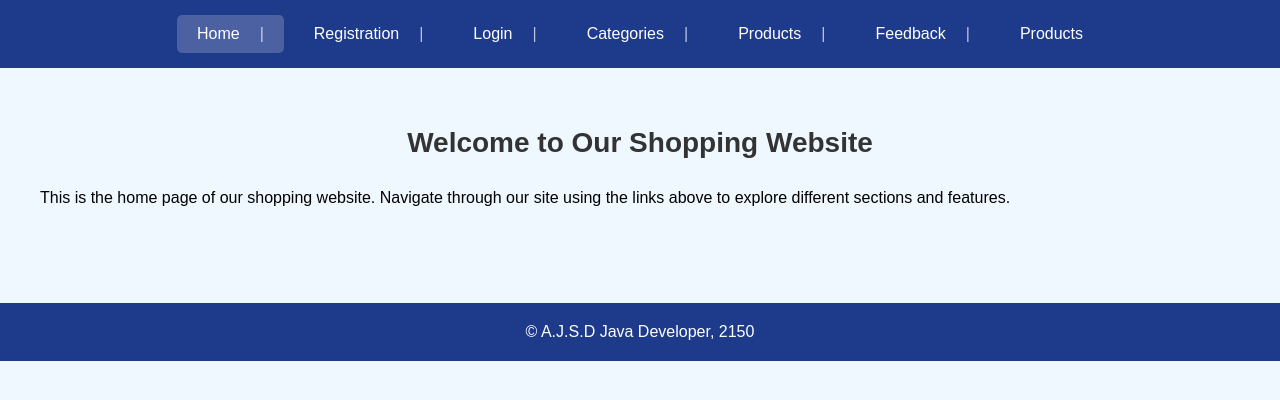
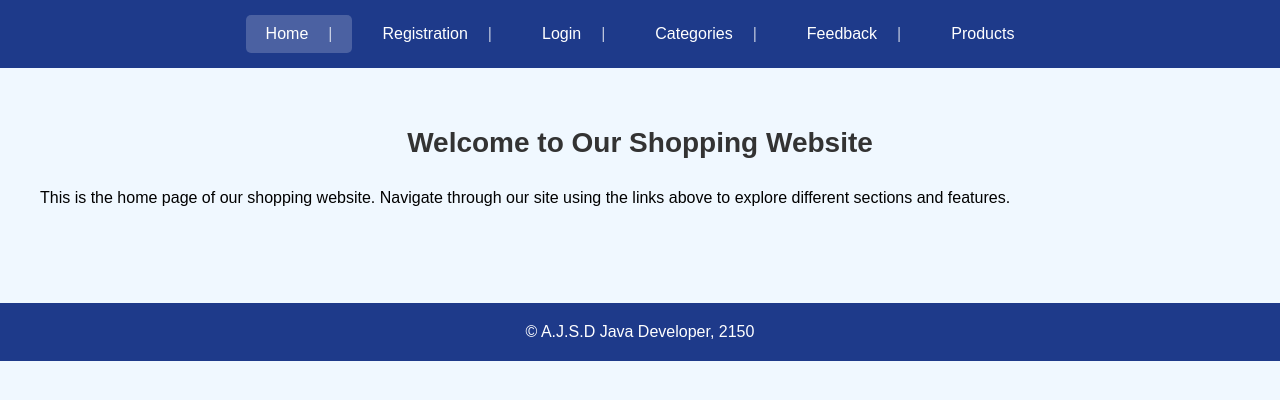
Before and after one commit to nimashkithmal/frist-front-end-project, a plain HTML site: page index.html in a window 1280 px wide. Drawn offline with Linux system fonts and the light colour scheme.

Commit message:
remove not working function

```diff
--- a/index.html
+++ b/index.html
@@ -14,7 +14,7 @@
             <a href="registration.html">Registration</a>
             <a href="login.html">Login</a>
             <a href="categories.html">Categories</a>
-            <a href="products.html">Products</a>
+
             <a href="feedback.html">Feedback</a>
             <a href="product-registration.html">Products</a>
         </nav>
```
